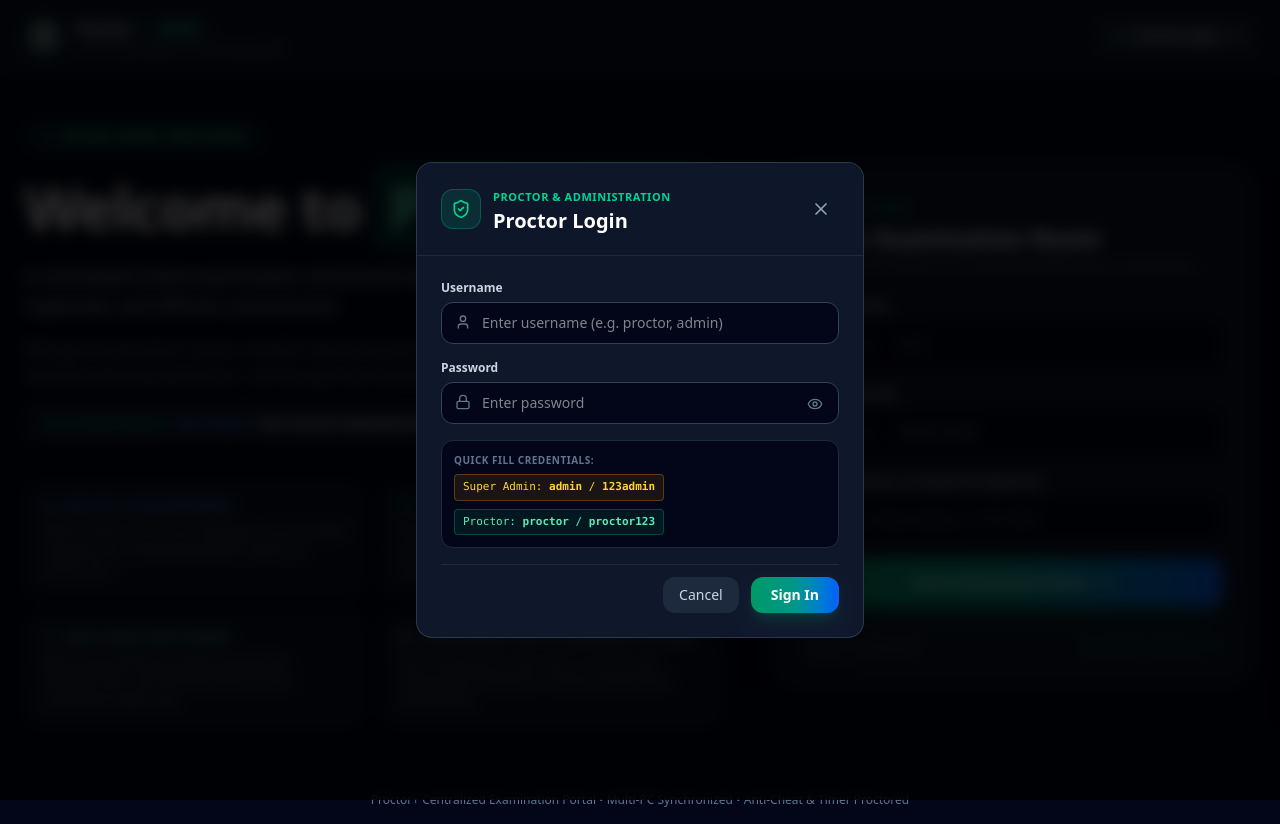
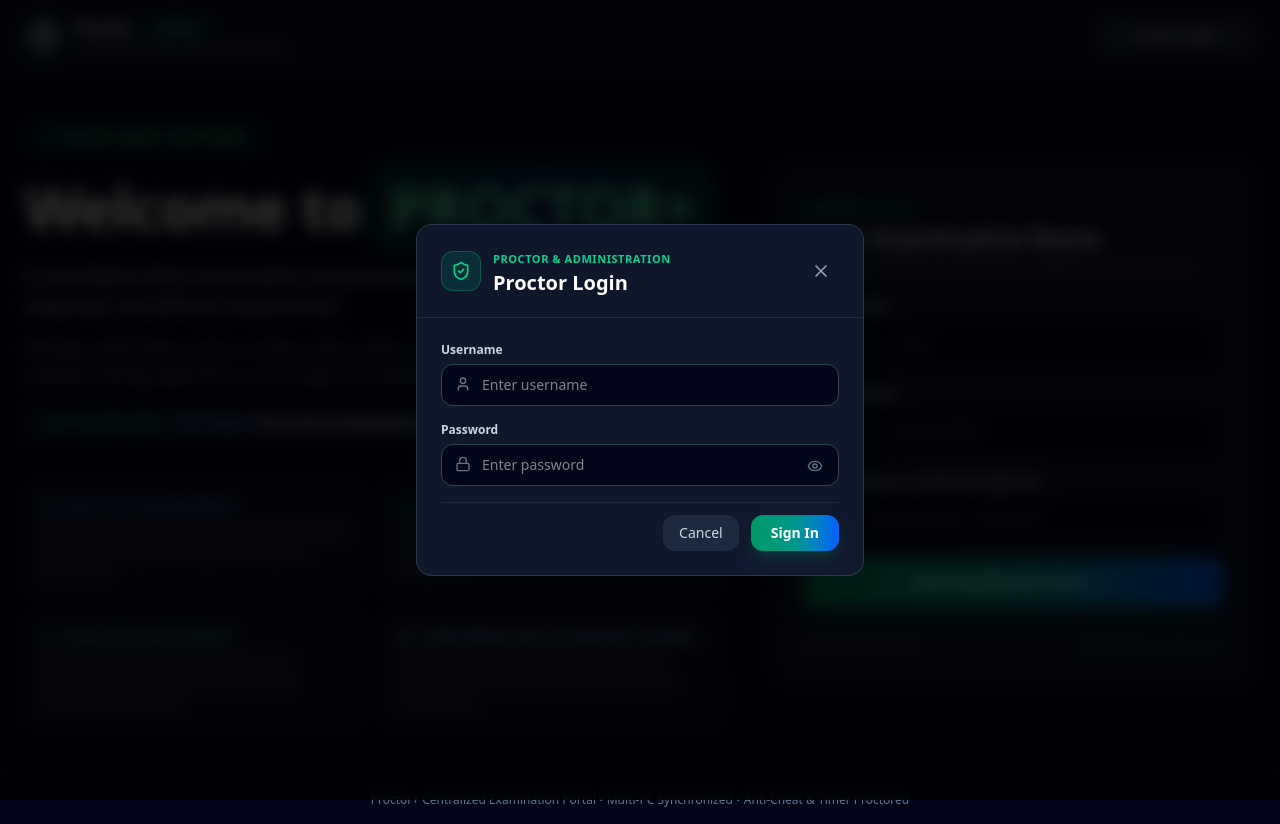
Before and after one commit to kotasdan123/Proctorplus, a React (Vite) app: page / in a window 1280 px wide. Both pictures are taken after a click on the button "Proctor Login". Built offline with nearby package versions, Linux system fonts and the light colour scheme; no server answers; the database is empty.

Commit message:
refactor(auth): remove hardcoded test credentials
Clean up the proctor login modal by removing development test credentials and unused icon imports.

```diff
--- a/src/components/ProctorLoginModal.tsx
+++ b/src/components/ProctorLoginModal.tsx
@@ -6,10 +6,7 @@ import {
   User,
   AlertCircle,
   Eye,
-  EyeOff,
-  Shield,
-  ArrowRight,
-  Sparkles
+  EyeOff
 } from 'lucide-react';
 import { loginAuth } from '../lib/api';
 import { LoadingScreen } from './LoadingScreen';
@@ -74,12 +71,6 @@ export const ProctorLoginModal: React.FC<ProctorLoginModalProps> = ({
     }
   };
 
-  const fillQuickCredentials = (u: string, p: string) => {
-    setUsername(u);
-    setPassword(p);
-    setError(null);
-  };
-
   return (
     <div className="fixed inset-0 z-50 flex items-center justify-center p-4 bg-black/80 backdrop-blur-sm">
       <div className="relative w-full max-w-md bg-slate-900 border border-slate-700/80 rounded-2xl shadow-2xl overflow-hidden">
@@ -126,7 +117,7 @@ export const ProctorLoginModal: React.FC<ProctorLoginModalProps> = ({
                 autoComplete="off"
                 value={username}
                 onChange={(e) => setUsername(e.target.value)}
-                placeholder="Enter username (e.g. proctor, admin)"
+                placeholder="Enter username"
                 className="w-full pl-10 pr-3.5 py-2.5 bg-slate-950 border border-slate-700 rounded-xl text-white text-sm focus:outline-none focus:border-emerald-500 focus:ring-1 focus:ring-emerald-500/30 transition-colors"
               />
             </div>
@@ -154,29 +145,6 @@ export const ProctorLoginModal: React.FC<ProctorLoginModalProps> = ({
                 title={showPassword ? 'Hide password' : 'Show password'}
               >
                 {showPassword ? <EyeOff className="w-4 h-4" /> : <Eye className="w-4 h-4" />}
-              </button>
-            </div>
-          </div>
-
-          {/* Quick Credential Pre-fill Badges */}
-          <div className="p-3 rounded-xl bg-slate-950 border border-slate-800 space-y-1.5 text-[11px]">
-            <span className="text-slate-500 font-bold block uppercase tracking-wider text-[10px]">
-              Quick Fill Credentials:
-            </span>
-            <div className="flex flex-wrap items-center gap-2">
-              <button
-                type="button"
-                onClick={() => fillQuickCredentials('admin', '123admin')}
-                className="px-2 py-1 rounded bg-amber-500/10 hover:bg-amber-500/20 text-amber-300 border border-amber-500/30 transition-colors font-mono"
-              >
-                Super Admin: <strong>admin</strong> / <strong>123admin</strong>
-              </button>
-              <button
-                type="button"
-                onClick={() => fillQuickCredentials('proctor', 'proctor123')}
-                className="px-2 py-1 rounded bg-emerald-500/10 hover:bg-emerald-500/20 text-emerald-300 border border-emerald-500/30 transition-colors font-mono"
-              >
-                Proctor: <strong>proctor</strong> / <strong>proctor123</strong>
               </button>
             </div>
           </div>
```
